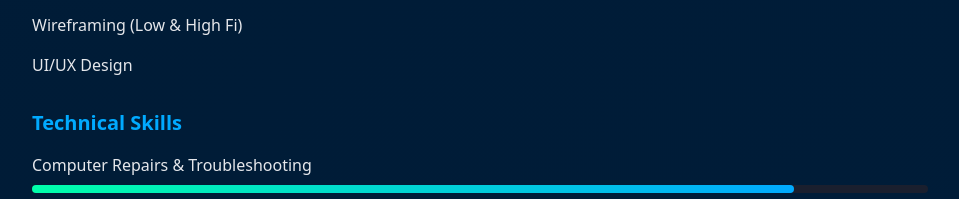
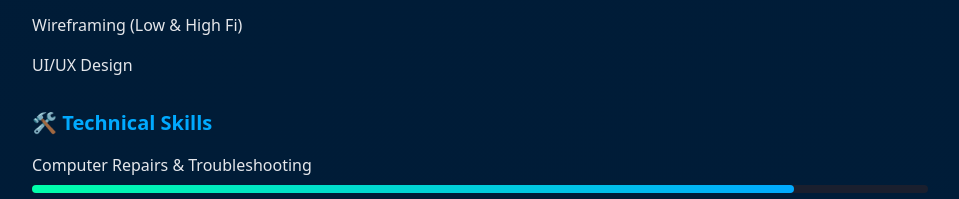
Before and after one commit to Fhacs2/DanielAO, a plain HTML site: page index.html in a window 1280 px wide. Shown: the part 3057-3256 px from the top of the page, without its empty margins (160-1119 px from the left). Drawn offline with nearby package versions, Linux system fonts and the light colour scheme.

Commit message:
Update index.html

```diff
--- a/index.html
+++ b/index.html
@@ -371,7 +371,7 @@
 
                 <!-- Backend Skills -->
                 <div>
-                    <h3 class="text-xl font-semibold mb-4 text-aurora-blue">Technical Skills</h3>
+                    <h3 class="text-xl font-semibold mb-4 text-aurora-blue">🛠️ Technical Skills</h3>
                     <div class="space-y-4">
                         <div>
                             <div class="flex justify-between mb-2">
```
